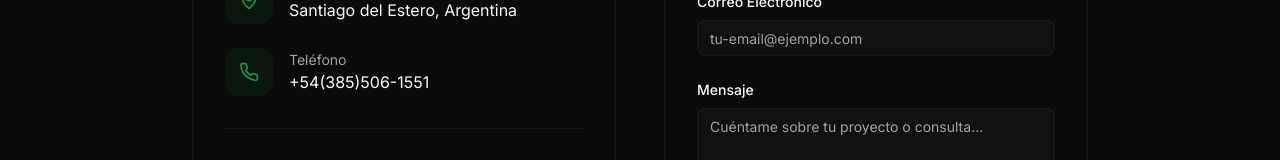
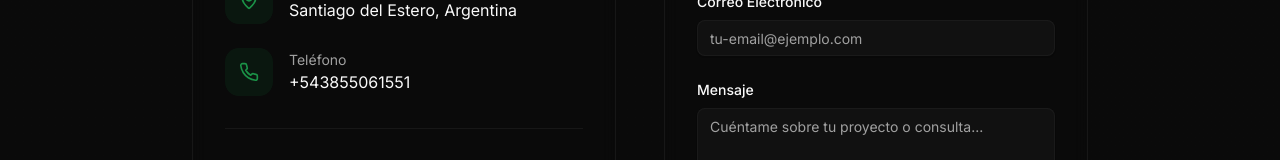
Before and after one commit to SylvesterStandallone/data-portfolio, a Next.js app: page /contacto in a window 1280 px wide. Shown: the part 615-775 px from the top of the page. Built offline with nearby package versions, Linux system fonts and the light colour scheme.

Commit message:
chore: sync main changes to data-portfolio
Update all files from main branch

Co-authored-by: SylvesterStandallone <104393030+SylvesterStandallone@users.noreply.github.com>

```diff
--- a/app/contacto/page.tsx
+++ b/app/contacto/page.tsx
@@ -85,7 +85,7 @@ export default function ContactoPage() {
                     </div>
                     <div>
                       <p className="text-sm text-muted-foreground">Teléfono</p>
-                      <p className="text-foreground">+54(385)506-1551</p>
+                      <p className="text-foreground">+543855061551</p>
                     </div>
                   </div>
                 </div>
```
